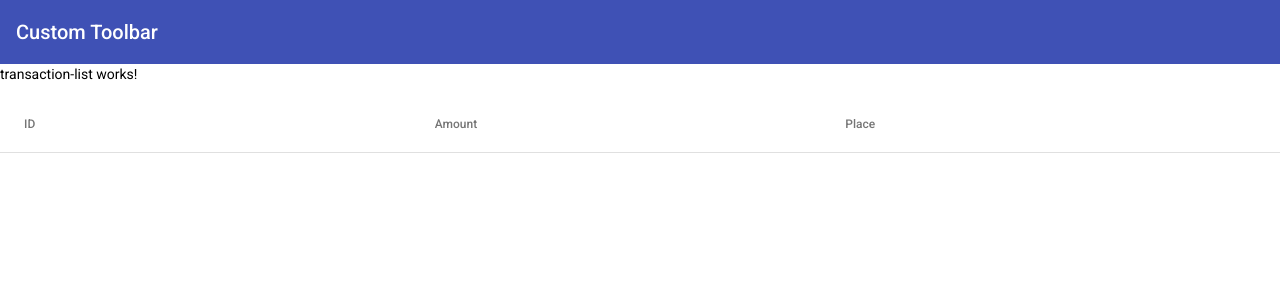
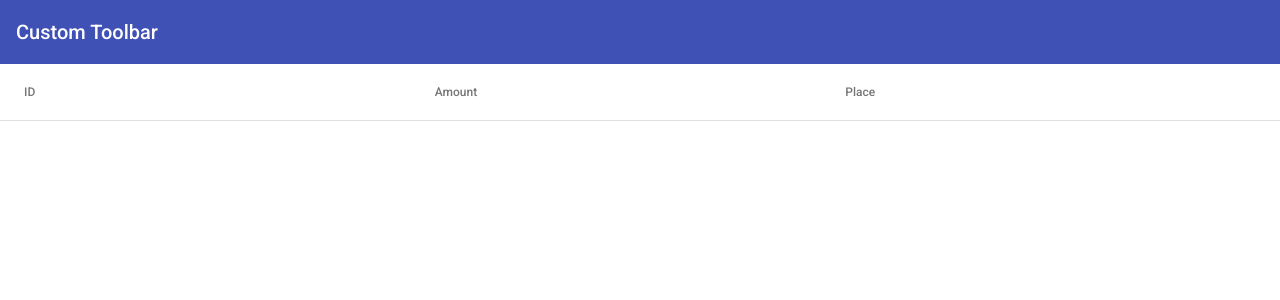
Before and after one commit to djuerges/co-fund-admin-frontend, an Angular app: page /transactions in a window 1280 px wide. Shown: the top 300 px of the page. Built offline with nearby package versions, Linux system fonts and the light colour scheme; no server answers.

Commit message:
remove "works" example code

```diff
--- a/src/app/transaction/transaction-list/transaction-list.component.html
+++ b/src/app/transaction/transaction-list/transaction-list.component.html
@@ -1,4 +1,3 @@
-<p>transaction-list works!</p>
 <mat-table [dataSource]="list$ | async">
   <ng-container matColumnDef="id">
     <mat-header-cell *matHeaderCellDef>ID</mat-header-cell>
```
